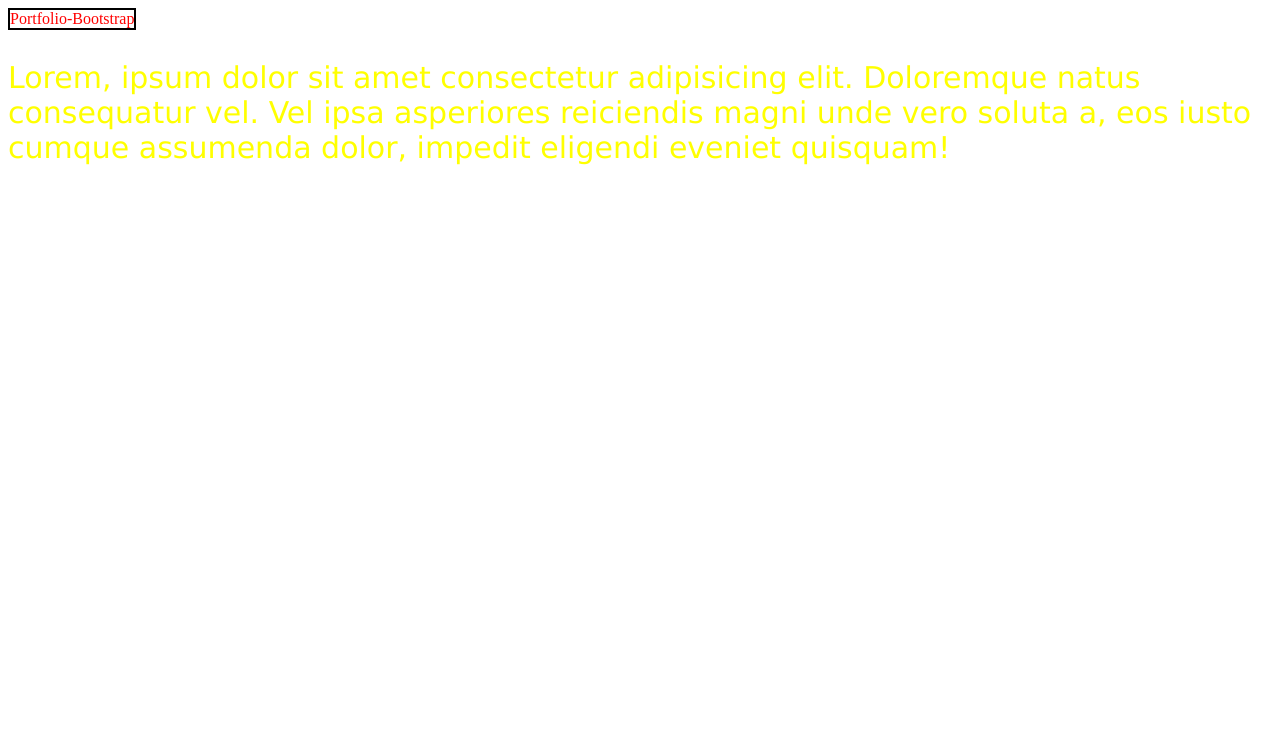
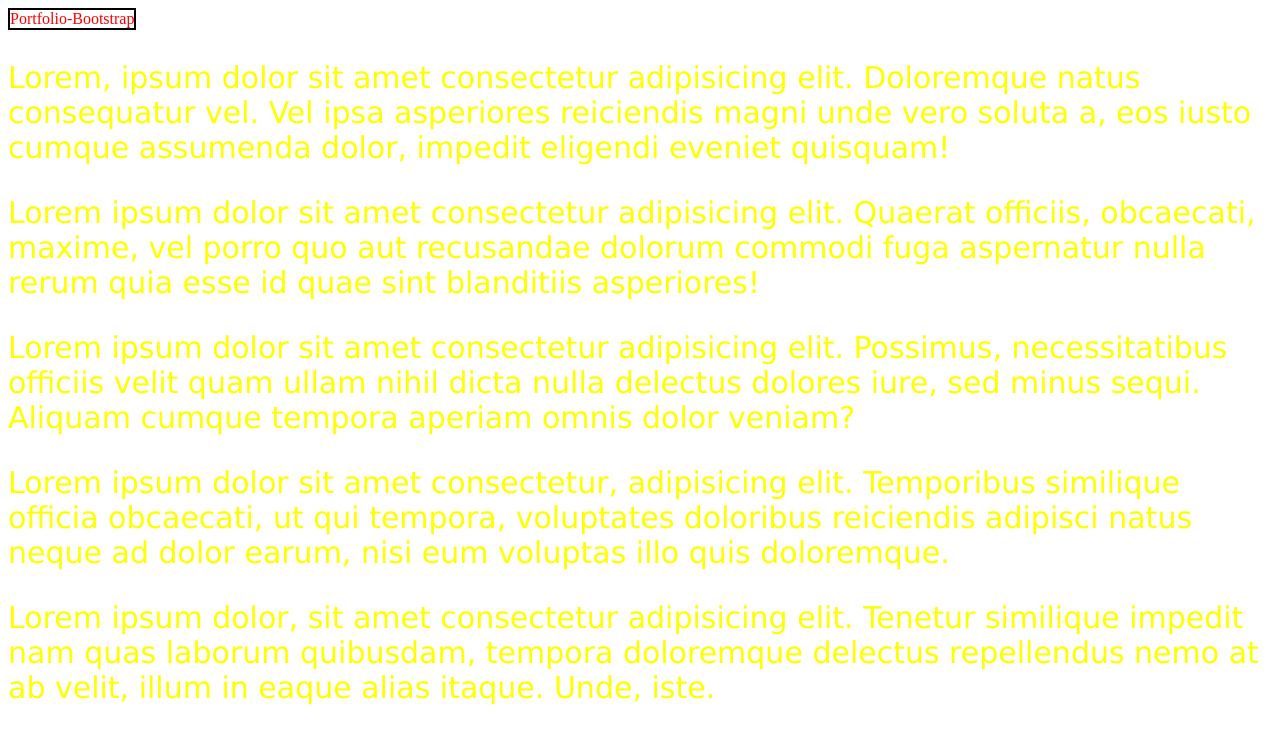
Before and after one commit to Asad-Zaidi/Portfolio-Bootstrap, a website: page index.html in a window 1280 px wide. Drawn offline with Linux system fonts and the light colour scheme.

Commit message:
new paragraph added

```diff
--- a/index.html
+++ b/index.html
@@ -14,8 +14,16 @@
     <section>
         <div class="head">Portfolio-Bootstrap</div>
     </section>
-    <p>Lorem, ipsum dolor sit amet consectetur adipisicing elit. Doloremque natus consequatur vel. Vel ipsa asperiores reiciendis magni unde vero soluta a, eos iusto cumque assumenda dolor, impedit eligendi eveniet quisquam!</p>
-
+    <p>Lorem, ipsum dolor sit amet consectetur adipisicing elit. Doloremque natus consequatur vel. Vel ipsa asperiores
+        reiciendis magni unde vero soluta a, eos iusto cumque assumenda dolor, impedit eligendi eveniet quisquam!</p>
+    <p>Lorem ipsum dolor sit amet consectetur adipisicing elit. Quaerat officiis, obcaecati, maxime, vel porro quo aut
+        recusandae dolorum commodi fuga aspernatur nulla rerum quia esse id quae sint blanditiis asperiores!</p>
+    <p>Lorem ipsum dolor sit amet consectetur adipisicing elit. Possimus, necessitatibus officiis velit quam ullam nihil
+        dicta nulla delectus dolores iure, sed minus sequi. Aliquam cumque tempora aperiam omnis dolor veniam?</p>
+    <p>Lorem ipsum dolor sit amet consectetur, adipisicing elit. Temporibus similique officia obcaecati, ut qui tempora,
+        voluptates doloribus reiciendis adipisci natus neque ad dolor earum, nisi eum voluptas illo quis doloremque.</p>
+    <p>Lorem ipsum dolor, sit amet consectetur adipisicing elit. Tenetur similique impedit nam quas laborum quibusdam,
+        tempora doloremque delectus repellendus nemo at ab velit, illum in eaque alias itaque. Unde, iste.</p>
 </body>
 
 </html>
```
